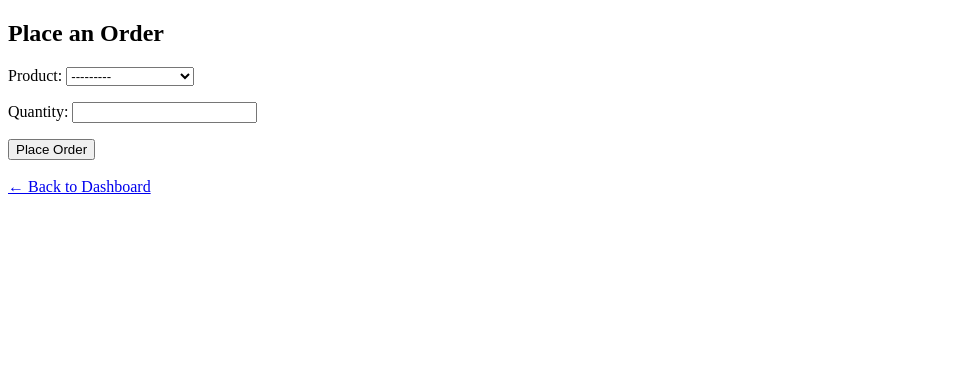
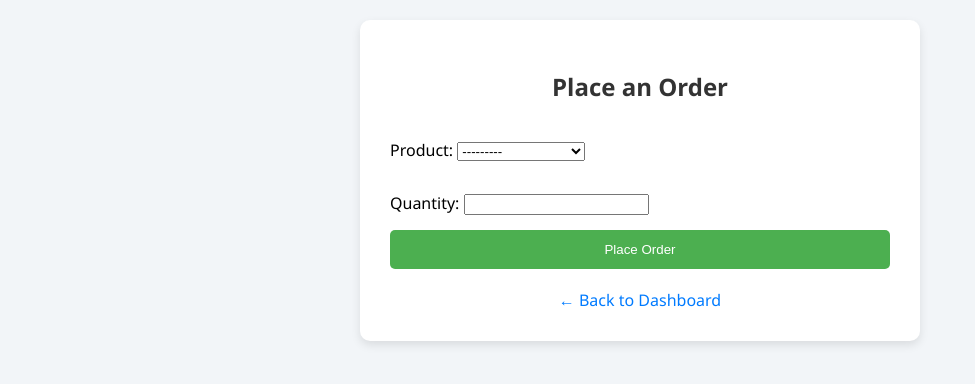
Before and after one commit to ishan1915/Ecom_DRFAPIs, a Django app: template ecom_project/ecom_app/templates/create_order.html in a window 1280 px wide. Shown: the top 384 px of the page, without its empty margins (0-975 px from the left). Run offline with Django 5.2, Linux system fonts and the light colour scheme; the template is opened without the code that fills it: values that come from a table or form of the project are taken from there, others are empty; data comes from the database, SQL or seed files in the repository.

Commit message:
initial commit

```diff
--- a/ecom_project/ecom_app/templates/create_order.html
+++ b/ecom_project/ecom_app/templates/create_order.html
@@ -2,8 +2,65 @@
 <html>
 <head>
     <title>Create Order</title>
+    <style>
+        body {
+            font-family: 'Segoe UI', sans-serif;
+            background-color: #f2f5f8;
+            margin: 0;
+            padding: 20px;
+        }
+
+        .container {
+            max-width: 500px;
+            margin: auto;
+            background-color: white;
+            padding: 30px;
+            border-radius: 10px;
+            box-shadow: 0 4px 10px rgba(0, 0, 0, 0.1);
+        }
+
+        h2 {
+            text-align: center;
+            color: #333;
+        }
+
+        form {
+            display: flex;
+            flex-direction: column;
+        }
+
+        form p {
+            margin-bottom: 15px;
+        }
+
+        button {
+            background-color: #4CAF50;
+            color: white;
+            border: none;
+            padding: 12px;
+            border-radius: 5px;
+            cursor: pointer;
+        }
+
+        button:hover {
+            background-color: #45a049;
+        }
+
+        a {
+            display: block;
+            margin-top: 20px;
+            text-align: center;
+            color: #007bff;
+            text-decoration: none;
+        }
+
+        a:hover {
+            text-decoration: underline;
+        }
+    </style>
 </head>
 <body>
+    <div class="container">
         <h2>Place an Order</h2>
         <form method="POST">
             {% csrf_token %}
@@ -11,7 +68,7 @@
             <button type="submit">Place Order</button>
         </form>
 
-    <br>
         <a href="/api/buyer/dashboard/">← Back to Dashboard</a>
+    </div>
 </body>
 </html>
```
Lines whose indentation alone changed are shown as unchanged.
